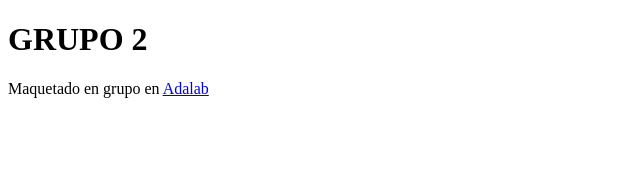
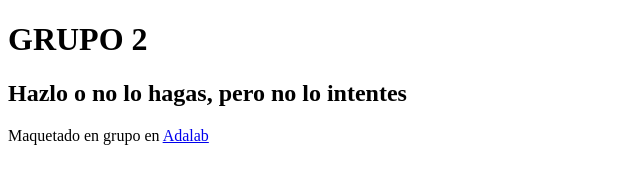
Before and after one commit to mee96/Prueba-clase-pair, a plain HTML site: page index.html in a window 1280 px wide. Shown: the whole page, without its empty margins (0-640 px from the left). Drawn offline with Linux system fonts and the light colour scheme.

Commit message:
motivacion

```diff
--- a/index.html
+++ b/index.html
@@ -10,7 +10,9 @@
         <h1>GRUPO 2</h1>
     </header>
     <main>
-        <section class="motivacion"> </section>
+        <section class="motivacion">
+            <h2>Hazlo o no lo hagas, pero no lo intentes</h2>
+        </section>
         <section class="conmtenido"></section>
     </main>
 
```
